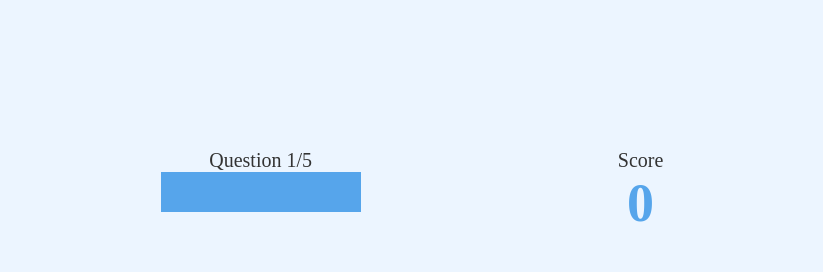
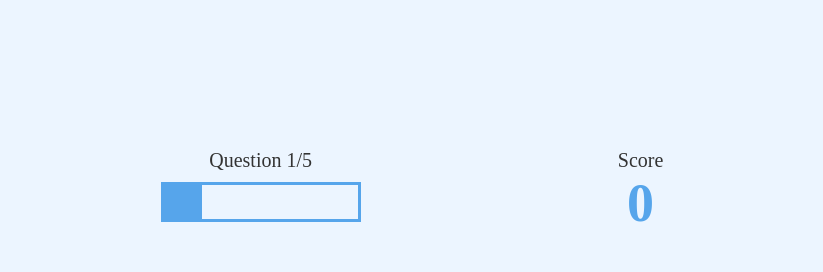
Before and after one commit to nezmustafa123/quiz_app, a plain HTML site: page game.html in a window 1280 px wide. Shown: the top 272 px of the page, without its empty margins (228-1051 px from the left). Drawn offline with Linux system fonts and the light colour scheme.

Commit message:
progress bar continued

```diff
--- a/game.css
+++ b/game.css
@@ -52,9 +52,11 @@
   width: 20rem;
   height: 4rem;
   border: 0.3rem solid #56a5eb;
+  margin-top: 1rem;
 }
 
 #progressBarFull {
   height: 3.4rem;
   background-color: #56a5eb;
+  width: 0%;
 }
--- a/game.js
+++ b/game.js
@@ -5,6 +5,7 @@ const choices = Array.from(document.getElementsByClassName("choice-text"));
 // console.log(choices);
 const progressText = document.getElementById("progressText");
 const scoreText = document.getElementById("score");
+const progressBarFull = document.getElementById("progressBarFull");
 
 let currentQuestion = {};
 let acceptingAnswers = false;
@@ -84,6 +85,10 @@ getNewQuestion = () => {
   }
   questionCounter++; //increment question by one
   progressText.innerText = `Question ${questionCounter}/${MAX_QUESTIONS}`; //set questiontext
+  //whenever increment question update progress bar set width property
+  console.log(questionCounter / MAX_QUESTIONS);
+  progressBarFull.style.width = `${(questionCounter / MAX_QUESTIONS) * 100}%`;
+
   //get random question index
   const questionIndex = Math.floor(Math.random() * availableQuestions.length); //when one question used will be one less
   currentQuestion = availableQuestions[questionIndex]; //get available questions array with index set it to current questions
```
